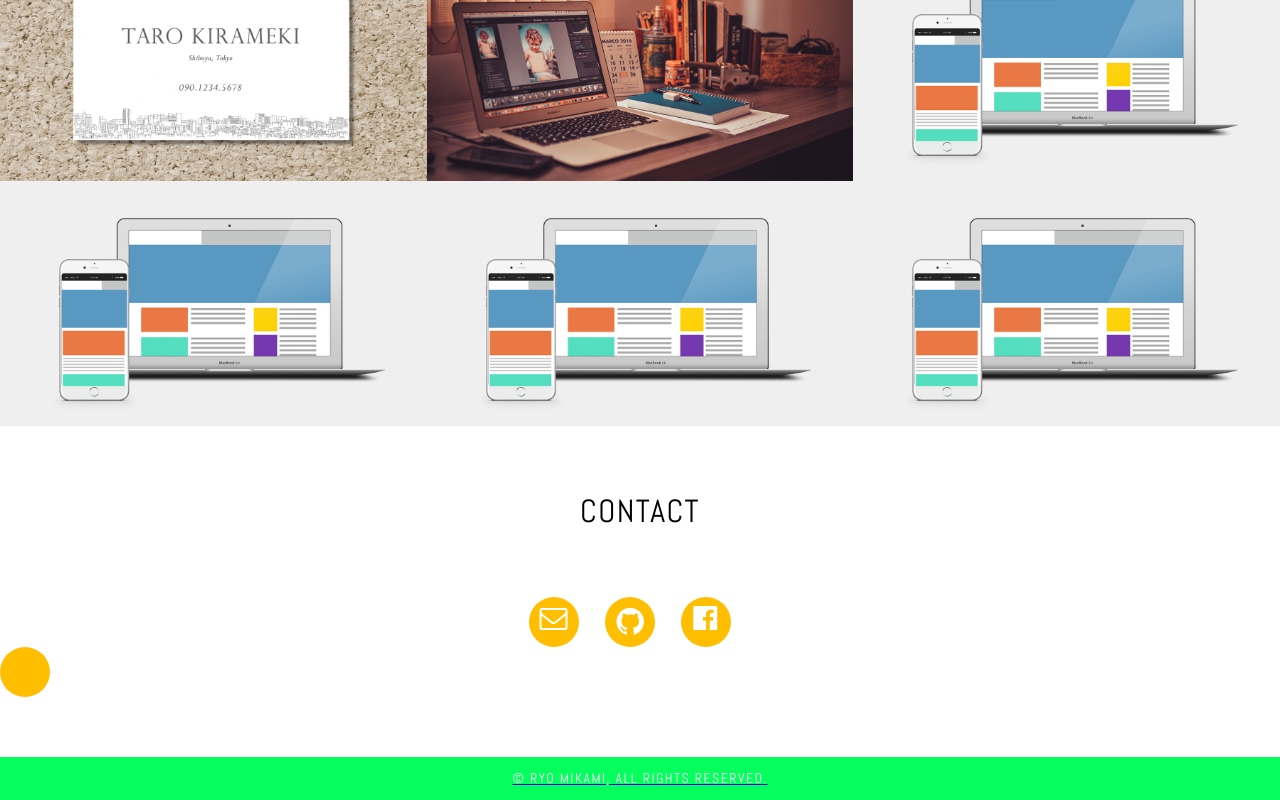
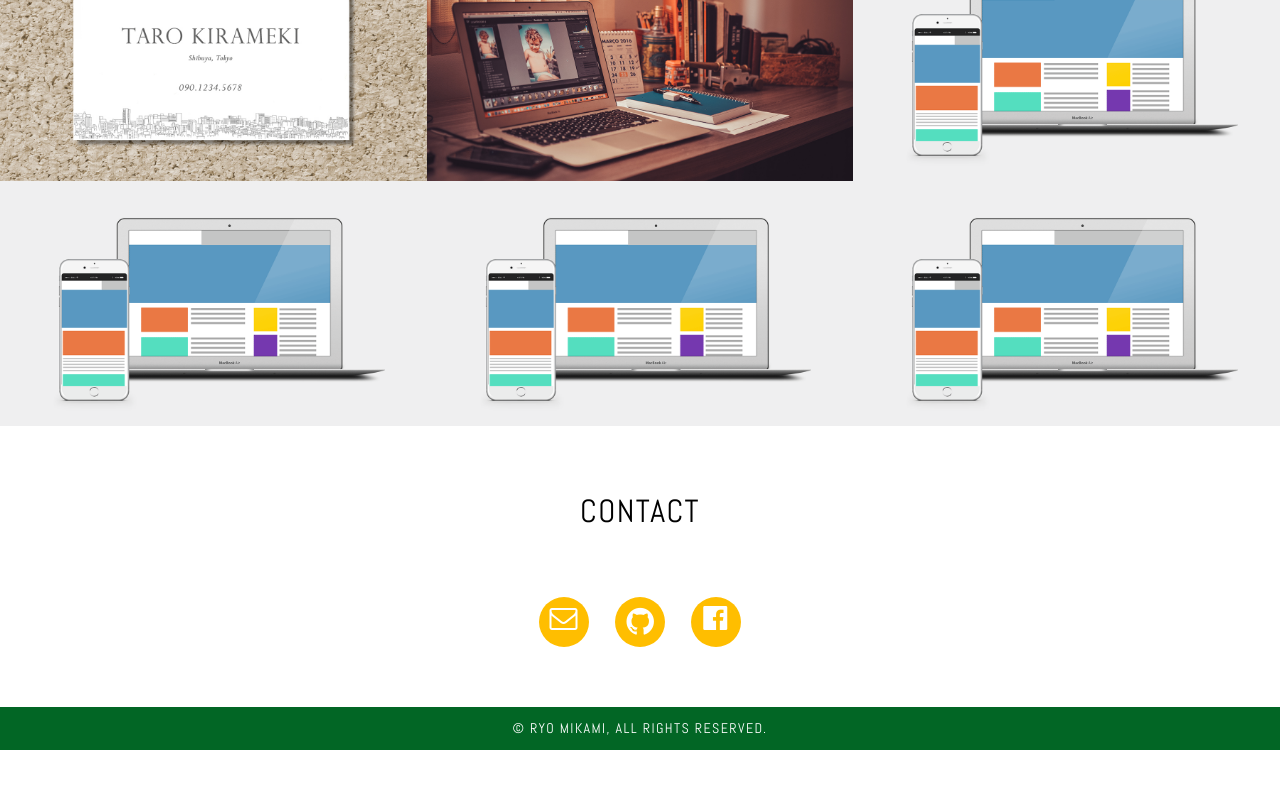
Before and after one commit to pantsfestival/github.io, a plain HTML site: page index.html in a window 1280 px wide. Shown: the part 1457-2257 px from the top of the page. After the commit the page ends 2207 px from the top, so only its background shows below. Drawn offline with nearby package versions, Linux system fonts and the light colour scheme.

Commit message:
third commit

```diff
--- a/css/style.css
+++ b/css/style.css
@@ -126,7 +126,7 @@ section h2
 
 #skills
 {
-    background-color: #05FF5D;
+    background-color: #026625;
 }
 #skills .container
 {
@@ -375,5 +375,5 @@ footer
     text-align: center;
 
     color: #fff;
-    background-color: #05FF5D;
+    background-color: #026625;
 }
--- a/index.html
+++ b/index.html
@@ -157,7 +157,7 @@
                 <ul>
                     <li><a href="mailto:hooooooooooo_11@yahoo.co.jp"><i aria-label="メール" class="fa fa-envelope-o"></i></a></li>
                     <li class="github"><a href="https://github.com/pantsfestival"><i aria-label="GitHub" class="fa fa-github"></i></a></li>
-                    <li class="facebook"><a href="https://www.facebook.com/profile.php?id=100009512130217"><i class="fa fa-facebook-official" aria-hidden="true"></i></li>
+                    <li class="facebook"><a href="https://www.facebook.com/profile.php?id=100009512130217"><i class="fa fa-facebook-official" aria-hidden="true"></i></a></li>
                 </ul>
             </section>
         </main>
```
